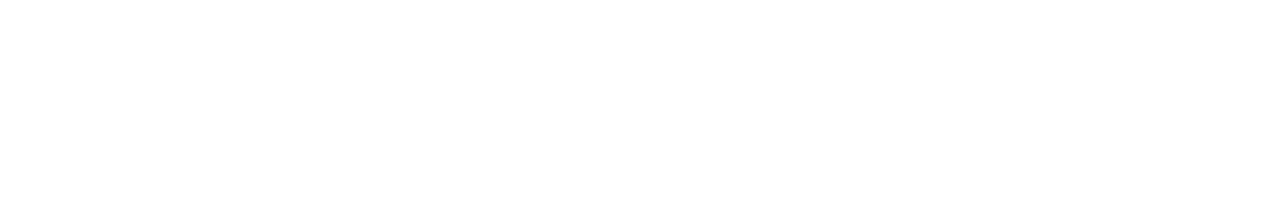
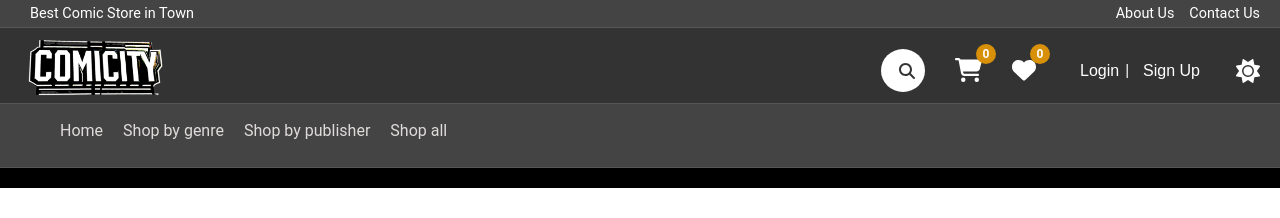
Before and after one commit to hollow007/my_comic_city_project, a Vue app in the folder src/frontend/: page /comic/1 in a window 1280 px wide. Before the commit this address had no page. Shown: the top 218 px of the page. Built offline with nearby package versions, Linux system fonts and the light colour scheme; no server answers.

Commit message:
fixed productComponent router.js

```diff
--- a/src/frontend/src/router/router.js
+++ b/src/frontend/src/router/router.js
@@ -1,43 +1,50 @@
 import { createRouter, createWebHistory } from 'vue-router';
 import HomePage from '@/views/HomePage.vue';
-import viewItem from "@/views/viewItem.vue";
+//import viewItem from "@/views/viewItem.vue";
 import ShoppingCart from "@/components/ShoppingCart.vue";
 import ShoppingWishList from "@/components/ShoppingWishList.vue";
-import ComicBooksTable from '@/components/ComicBooksTable.vue';
+//import ComicBooksTable from '@/components/ComicBooksTable.vue';
 import LoginPage from "@/components/LoginPage.vue";
-import EditBook from "@/components/EditBook.vue";
+// import EditBook from "@/components/EditBook.vue";
 import CreateAccount from "@/components/CreateAccount.vue";
-import MainLayout from "@/components/MainLayout.vue";
-import AddNewBook from "@/components/AddNewBook.vue";
+// import MainLayout from "@/components/MainLayout.vue";
+// import AddNewBook from "@/components/AddNewBook.vue";
 import AccountSidebar from "@/components/AccountSidebar.vue";
 import ordersPage from "@/components/OrdersPage.vue";
 import AccountDetails from "@/components/AccountDetails.vue";
 import AddressesPage from "@/components/AddressesPage.vue";
 import WishListPage from "@/components/WishListPage.vue";
-import AdminOrderManagment from "@/components/AdminOrderManagment.vue";
+import ViewItem from "@/views/viewItem.vue";
+//import AdminOrderManagment from "@/components/AdminOrderManagment.vue";
 
 const routes = [
     // Main landing page
 
-    { path: '/home', name: 'HomePage', component: HomePage },
+    { path: '/', name: 'HomePage', component: HomePage },
 
     // MainLayout wrapper for admin-related routes
-    {
-        path: '/',
-        component: MainLayout,
-        children: [
-            { path: '', redirect: 'comic-books' },
-            { path: 'comic-books', name: 'ComicBooks', component: ComicBooksTable },
-            { path: 'add-new-book', name: 'AddNewBook', component: AddNewBook },
-            { path: 'edit-book/:id', name: 'EditBook', component: EditBook, props: true },
-            { path: 'view-orders', name: 'AdminOrdersManagement', component: AdminOrderManagment },
-
-        ],
-    },
+    // {
+    //     path: '/',
+    //     component: MainLayout,
+    //     children: [
+    //         { path: '', redirect: 'comic-books' },
+    //         { path: 'comic-books', name: 'ComicBooks', component: ComicBooksTable },
+    //         { path: 'add-new-book', name: 'AddNewBook', component: AddNewBook },
+    //         { path: 'edit-book/:id', name: 'EditBook', component: EditBook, props: true },
+    //         { path: 'view-orders', name: 'AdminOrdersManagement', component: AdminOrderManagment },
+    //
+    //     ],
+    // },
 
 
     // Other standalone routes
-    { path: '/viewItem', name: 'ViewItem', component: viewItem },
+
+    {
+        path: '/comic/:sku', // Dynamic parameter
+        name: 'view-item',
+        component: ViewItem,
+        props: true // Allows passing route params as props
+    },
     { path: '/cart', name: 'ShoppingCart', component: ShoppingCart },
     { path: '/wishList', name: 'ShoppingWishList', component: ShoppingWishList },
     { path: '/login', name: 'LoginPage', component: LoginPage },
```
Also changed, not shown: src/frontend/src/components/productComponent.vue (+4 -4 lines).
